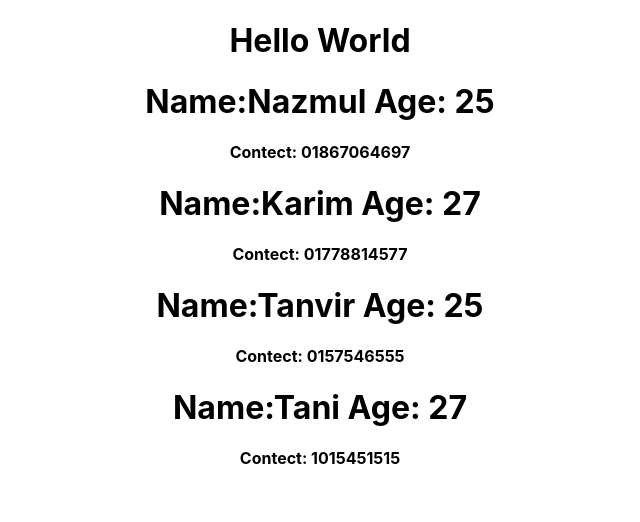
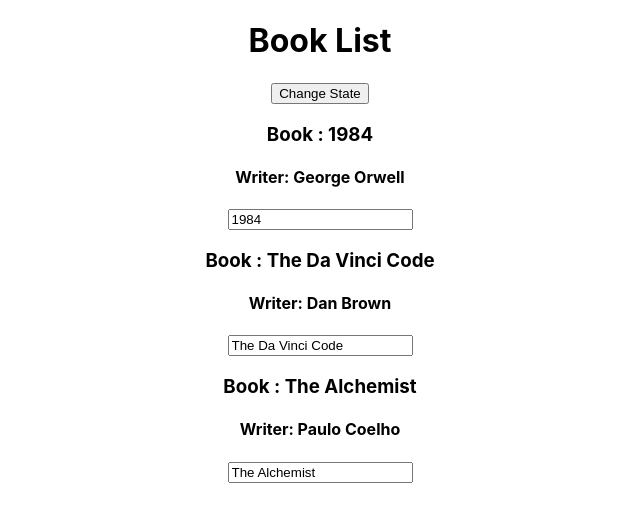
Before and after one commit to Nazmul-Karim-Tanvir/React-for-Frontend-Development-with-Redux, a React (Create React App) app in the folder my react apps/hello-world/: page / in a window 1280 px wide. Shown: the top 522 px of the page, without its empty margins (320-960 px from the left). Built offline with nearby package versions, Linux system fonts and the light colour scheme.

Commit message:
14. Change state with input elements done

```diff
--- a/my react apps/hello-world/src/App.js
+++ b/my react apps/hello-world/src/App.js
@@ -1,42 +1,50 @@
 import React, { Component } from "react";
 import './App.css';
-import Person from "./components/Person";
+import Book from "./components/Books";
 
 
-//function component
-// function App() {
-//   return (
-//     <div className="App">
-//       <h1>Hello World</h1>
-//       <Person name="Nazmul" age="25">01867064697</Person>
-//       <Person name="Karim" age="27">01778814577</Person>
-//       <Person name="Tanvir" age="25">0157546555</Person>
-//       <Person name="Tani" age="27">1015451515</Person>
-//     </div>
-//   );
-// }
+class App extends Component {
+  //State
+  state ={
+    books: [
+      {bookName : "1984", writer: "George Orwell"},
+      {bookName : "The Da Vinci Code", writer: "Dan Brown"},
+      {bookName : "The Alchemist", writer: "Paulo Coelho"}
+    ]
+  }
 
-// class component
-class App extends Component {
+  changeBookState = newBookName =>{
+    // wrong: this.state.books[0].bookName ="1975"
+    this.setState({
+      books: [
+        {bookName: newBookName, writer: "George Orwell"},
+        {bookName: "The Da Vinci Code", writer: "Dan Brown"},
+        {bookName: "Metmorphosis", writer: "Franz Kafka"}
+      ]
+    });
+  }
+  changeWithInputState = event =>{
+    this.setState({
+      books: [
+        { bookName: event.target.value, writer: "George Orwell" },
+        { bookName: "The Da Vinci Code", writer: "Dan Brown" },
+        { bookName: "Metmorphosis", writer: "Franz Kafka" }
+      ]
+    });
+  }
+
   render() {
     return (
       <div className="App">
-        <h1>Hello World</h1>
-        <Person name="Nazmul" age="25">01867064697</Person>
-        <Person name="Karim" age="27">01778814577</Person>
-        <Person name="Tanvir" age="25">0157546555</Person>
-        <Person name="Tani" age="27">1015451515</Person>
+        <h1>Book List</h1>
+        <button onClick={()=>this.changeBookState("Nineteen Eighty-Four")}>Change State</button>
+        <Book bookName = {this.state.books[0].bookName} writer={this.state.books[0].writer}
+        inputName={this.changeWithInputState}/>
+        <Book bookName = {this.state.books[1].bookName} writer={this.state.books[1].writer}/>
+        <Book bookName = {this.state.books[2].bookName} writer={this.state.books[2].writer} change ={this.changeBookState.bind(this,"Nineteen 84")}/>
       </div>
     );
   }
 }
 
-// function Person(){
-//   return (
-//     <div>
-//       <h1>Hello World 2 From Person</h1>
-//     </div>
-//   );
-// }
-
 export default App;
--- /dev/null
+++ b/my react apps/hello-world/src/components/Books.js
@@ -0,0 +1,12 @@
+import React from "react";
+
+const Book = props =>{
+    return(
+        <div>
+            <h3 onClick={props.change}>Book : {props.bookName}</h3>
+            <h4>Writer: {props.writer}</h4>
+            <input type="text" onChange={props.inputName}value={props.bookName}></input>
+        </div>
+    )
+}
+export default Book;
--- a/my react apps/hello-world/src/components/Person.js
+++ b/my react apps/hello-world/src/components/Person.js
@@ -13,9 +13,6 @@ import React, { Component } from "react";
 //class component
 
 class Person extends Component {
-    constructor(props) {
-        super(props);
-    }
     render() {
         return (
             <div>
```
